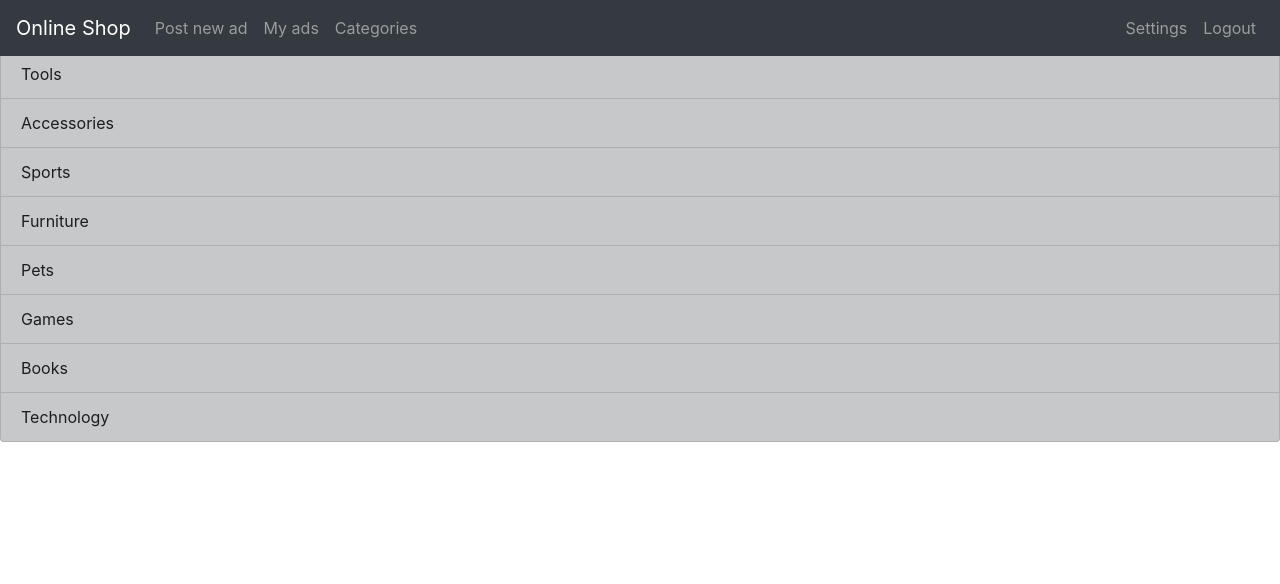
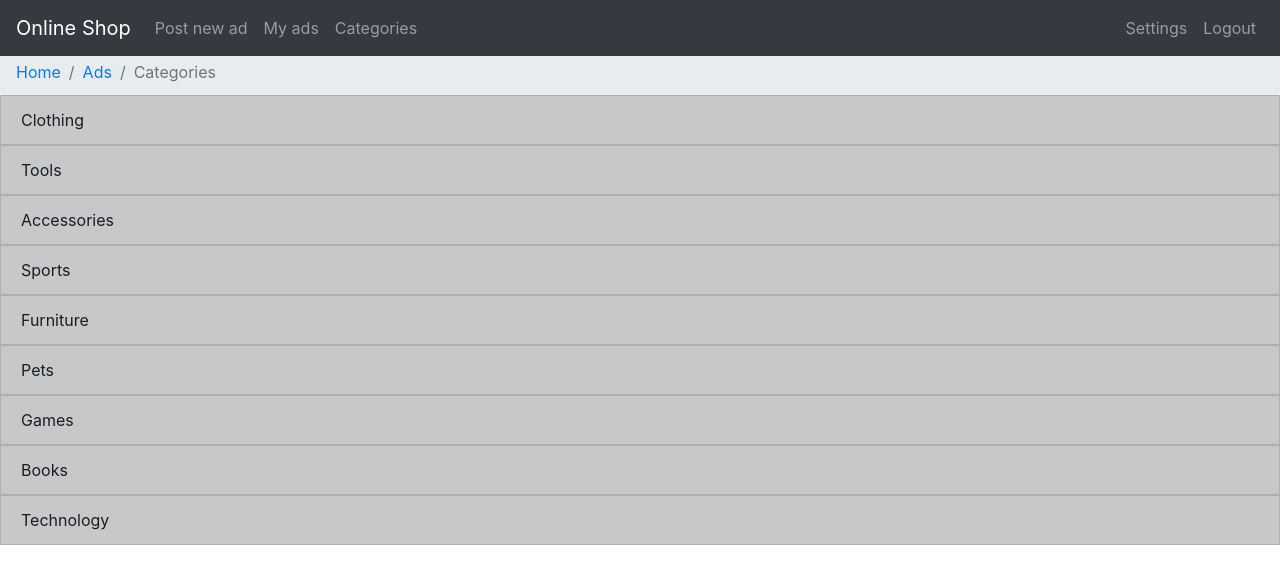
Before and after one commit to MarkoGlisic/React-Online-Shop, a React (Create React App) app: page /category in a window 1280 px wide. Shown: the top 584 px of the page. Built offline with nearby package versions, Linux system fonts and the light colour scheme; no server answers; the database is empty.

Commit message:
Added Breadcrumbs component and refactored categories code

```diff
--- a/src/components/AdDetails.js
+++ b/src/components/AdDetails.js
@@ -1,4 +1,3 @@
-import { useEffect, useState } from 'react'
 import { useParams } from 'react-router-dom'
 import NavbarTop from './NavbarTop'
 import {useData} from '../contexts/FirebaseDataContext'
@@ -16,7 +15,8 @@ const AdDetails = () => {
                         <div key={ad.adName}style={{marginTop:'5rem'}}>
                             <h3>{ad.adName}</h3>
                             <h4>{ad.category}</h4>
-                            <img src={ad.imgURL} style={{width:'18rem'}} alt={`Image of ${ad.adName}`}/>
+                            <p>Posted by: {ad.adOwner}</p>
+                            <img src={ad.imgURL} style={{width:'18rem'}} alt={`${ad.adName}`}/>
                             <p>{ad.description}</p>
                             <p>Price: {ad.price}</p>
                         </div>
--- a/src/components/App.js
+++ b/src/components/App.js
@@ -10,6 +10,7 @@ import UpdateProfile from './UpdateProfile';
 import PostNewAd from './PostNewAd'
 import CategoryList from "./CategoryList";
 import AdDetails from "./AdDetails";
+import SelectedCategory from "./SelectedCategory";
 
 
 function App() {
@@ -28,6 +29,7 @@ function App() {
               <Route path="/forgot-password" component={ForgotPassword} />
               <Route exact path="/new" component={PostNewAd} />
               <Route exact path="/category" component={CategoryList} />
+              <Route exact path="/category/:id" component={SelectedCategory} />
               <Route exact path="/:id" component={AdDetails} />
             </Switch>
             </FirebaseDataProvider>
--- /dev/null
+++ b/src/components/BreadcrumbComponent.js
@@ -0,0 +1,17 @@
+import {Breadcrumb} from 'react-bootstrap'
+
+const BreadcrumbComponent = () => {
+  return (
+    <div style={{marginTop:'3rem', textAlign:'center', marginBottom:'-17px'}}>
+      <Breadcrumb>
+        <Breadcrumb.Item href="#">Home</Breadcrumb.Item>
+        <Breadcrumb.Item href="https://getbootstrap.com/docs/4.0/components/breadcrumb/">
+          Ads
+        </Breadcrumb.Item>
+        <Breadcrumb.Item active>Categories</Breadcrumb.Item>
+      </Breadcrumb>
+    </div>
+  );
+};
+
+export default BreadcrumbComponent;
--- a/src/components/CategoryList.js
+++ b/src/components/CategoryList.js
@@ -1,37 +1,50 @@
+import { useState, useRef } from "react";
+import { Link } from "react-router-dom";
 import { ListGroup } from "react-bootstrap";
-import NavbarTop from '../components/NavbarTop'
+import NavbarTop from "../components/NavbarTop";
+import BreadcrumbComponent from "./BreadcrumbComponent"
 
 const CategoryList = () => {
+  const [identifier, setIdentifier] = useState("");
+
+  const categories = [
+    "Clothing",
+    "Tools",
+    "Accessories",
+    "Sports",
+    "Furniture",
+    "Pets",
+    "Games",
+    "Books",
+    "Technology",
+  ];
+  const handleIdentifier = (e) => {
+    e.preventDefault();
+    console.log(e.target.value);
+  };
+
   return (
     <>
       <NavbarTop/>
+      <BreadcrumbComponent />
       <ListGroup>
-  <ListGroup.Item action variant="dark">Clothing</ListGroup.Item>
-  <ListGroup.Item action variant="dark">Tools</ListGroup.Item>
-  <ListGroup.Item action variant="dark">
-    Accessories
+        {categories.map((category) => {
+          return (
+            <div key={category}>
+              <ListGroup.Item
+                as={Link}
+                to={`/category/${category}`}
+                action
+                variant="dark"
+              >
+                {category}
               </ListGroup.Item>
-  <ListGroup.Item action variant="dark">
-    Sports
-  </ListGroup.Item>
-  <ListGroup.Item action variant="dark">
-    Furniture
-  </ListGroup.Item>
-  <ListGroup.Item action variant="dark">
-    Pets
-  </ListGroup.Item>
-  <ListGroup.Item action variant="dark">
-    Games
-  </ListGroup.Item>
-  <ListGroup.Item action variant="dark">
-    Books
-  </ListGroup.Item>
-  <ListGroup.Item action variant="dark">
-    Technology
-  </ListGroup.Item>
+            </div>
+          );
+        })}
       </ListGroup>
     </>
-    )
-}
+  );
+};
 
-export default CategoryList
+export default CategoryList;
--- a/src/components/Login.js
+++ b/src/components/Login.js
@@ -30,8 +30,6 @@ export default function Login() {
 
     useEffect(() => {
       return getCurrentUserEmailAddress(currentUserEmailAddress)
-
-
     }, [currentUserEmailAddress])
 
     return (
--- a/src/components/PostNewAd.js
+++ b/src/components/PostNewAd.js
@@ -4,6 +4,7 @@ import { useHistory } from "react-router-dom";
 import { Container, Form, Col, Button } from "react-bootstrap";
 import Navbar from "./NavbarTop.jsx";
 import { useData } from "../contexts/FirebaseDataContext";
+import BreadcrumbComponent from "./BreadcrumbComponent";
 
 const PostNewAd = () => {
   const history = useHistory();
@@ -36,7 +37,7 @@ const PostNewAd = () => {
   return (
     <div>
       <Navbar />
-
+      <BreadcrumbComponent/>
       <Container style={{ marginTop: "5rem" }}>
         <Form onSubmit={handleSubmit}>
           <Form.Row>
--- /dev/null
+++ b/src/components/SelectedCategory.js
@@ -0,0 +1,15 @@
+import {useParams} from 'react-router-dom';
+import NavbarTop from './NavbarTop';
+
+const SelectedCategory = () => {
+    const {id} = useParams()
+
+    return (
+        <div>
+            <NavbarTop/>
+            <h1 style={{marginTop:'5rem'}}>{id}</h1>
+        </div>
+    )
+}
+
+export default SelectedCategory
```
Lines whose indentation alone changed are shown as unchanged.
